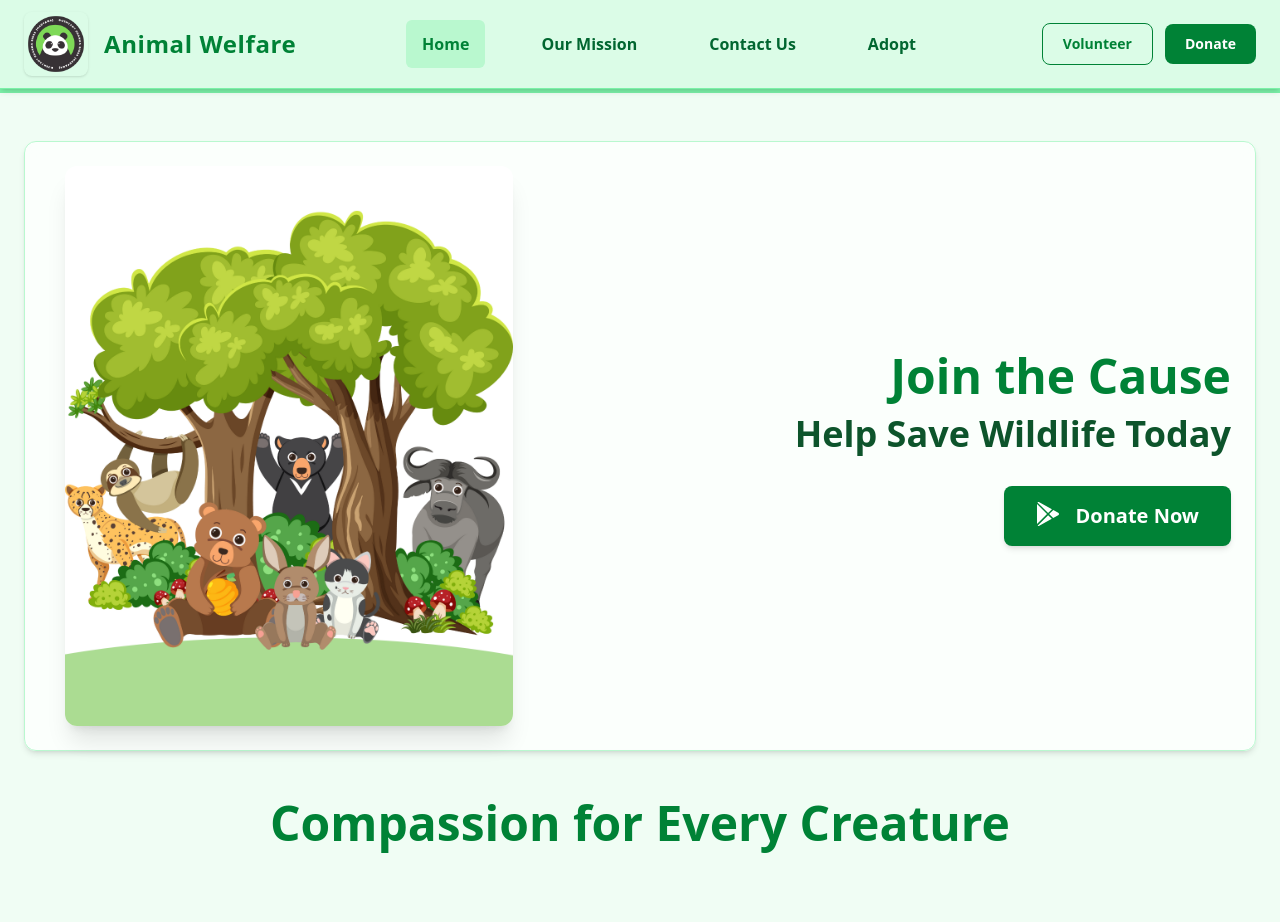
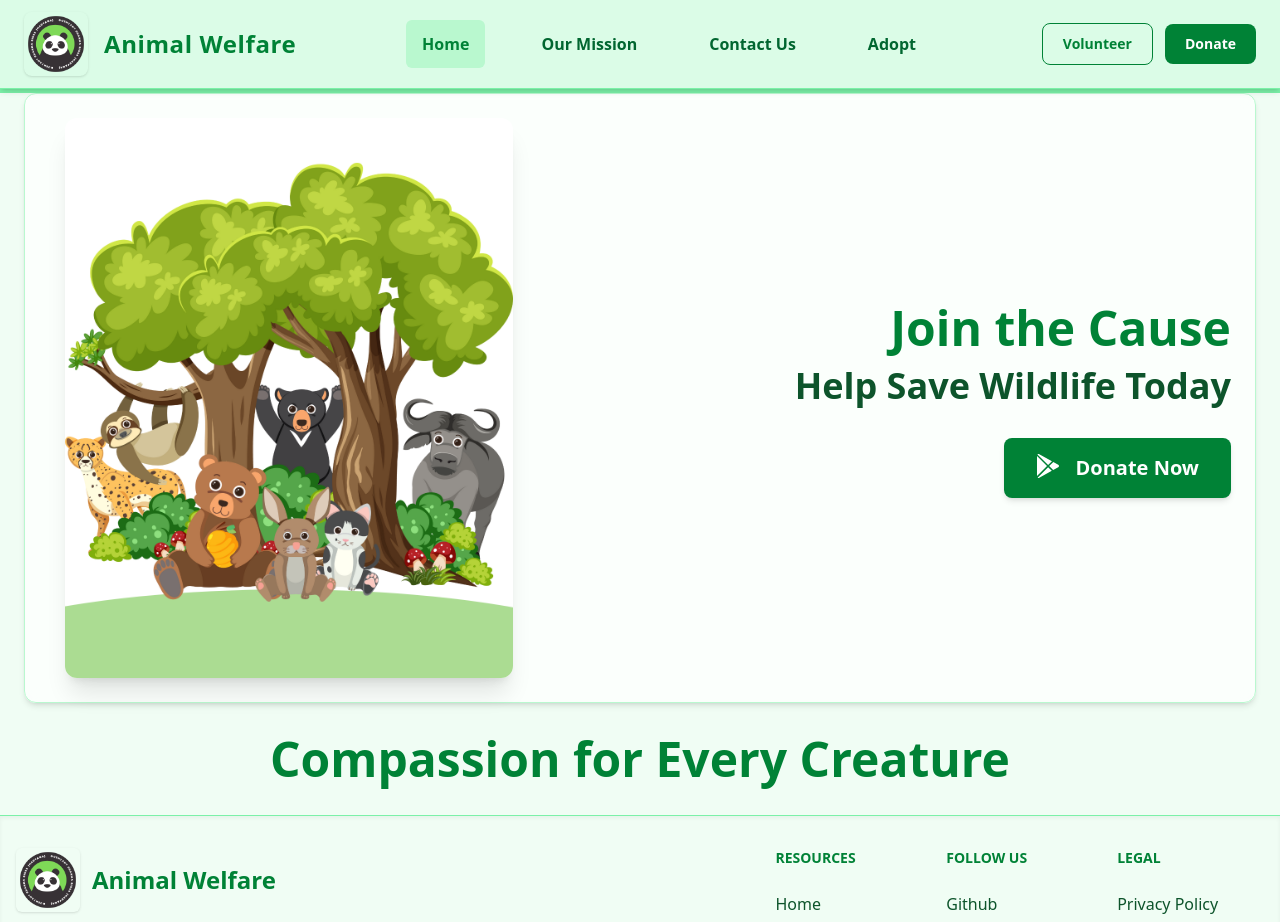
Before and after one commit to dushyantsharma460/Rounting-WildLife, a React (Vite) app: page / in a window 1280 px wide. Shown: the top 922 px of the page. Built offline with nearby package versions, Linux system fonts and the light colour scheme.

Commit message:
Update Home.jsx

```diff
--- a/src/components/Home/Home.jsx
+++ b/src/components/Home/Home.jsx
@@ -3,8 +3,8 @@ import { Link } from 'react-router-dom';
 
 export default function Home() {
     return (
-        <div className="bg-green-50 border-t-4 border-green-300 min-h-screen">
-            <div className="container mx-auto px-6 md:px-12 xl:px-6 py-12">
+        <div className="bg-green-50 border-t-4 border-green-300">
+            <div className="container mx-auto px-6 md:px-12 xl:px-6">
                 <div className="flex flex-col sm:flex-row items-center gap-8 p-4 sm:p-6 rounded-xl border border-green-200 shadow-md bg-white/70 backdrop-blur">
 
                     {/* Image on the left */}
@@ -47,7 +47,7 @@ export default function Home() {
                 </div>
 
                 {/* Tagline */}
-                <h1 className="text-center text-2xl sm:text-5xl font-semibold text-green-700 py-12 px-4">
+                <h1 className="text-center text-2xl sm:text-5xl font-semibold text-green-700 py-8 px-4">
                     Compassion for Every Creature
                 </h1>
             </div>
```
